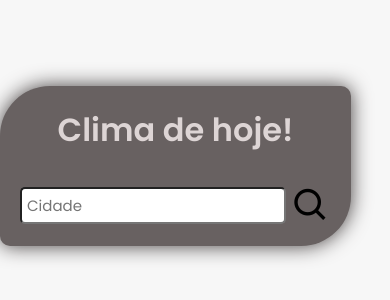
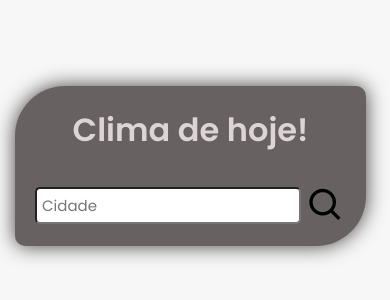
Before and after one commit to ismaileRodrigues/clima-Tempo, a plain HTML site: page index.html in a window 390 px wide. Shown: the part 256-556 px from the top of the page. Drawn offline with nearby package versions, Linux system fonts and the light colour scheme.

Commit message:
Update mobile.css

```diff
--- a/mobile.css
+++ b/mobile.css
@@ -10,7 +10,10 @@
       justify-content: space-between;
       word-break: break-word;
     }
+.move{
+    margin-left:15px;
 
+}
 
     input {
         padding: 5px;
```
